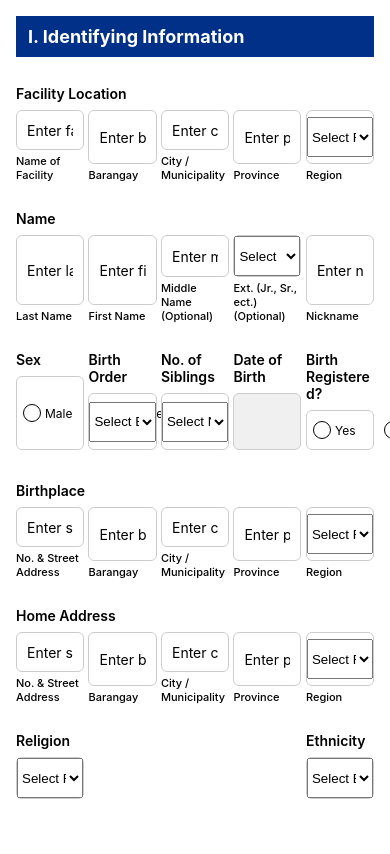
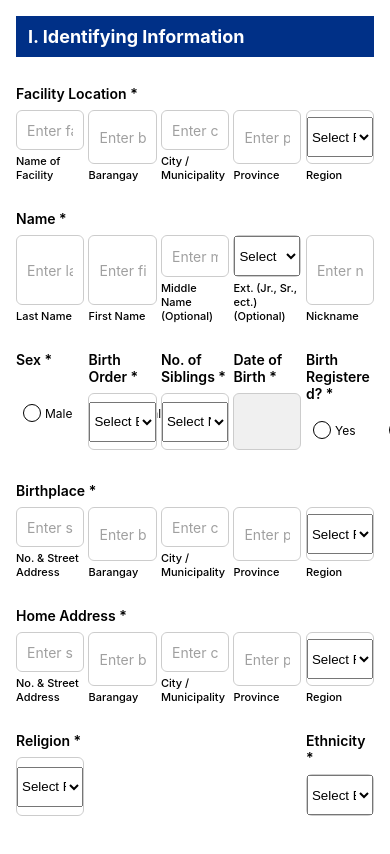
Before and after one commit to KristineS22/EDUCARE-ENROLLMENT, a React Native app: screen /IdentifyingInformationStep in a window 390 px wide. Shown: the top 854 px of the page. Built offline with nearby package versions, Linux system fonts and the light colour scheme.

Commit message:
fixed form

```diff
--- a/components/IdentifyingInformationStep.js
+++ b/components/IdentifyingInformationStep.js
@@ -146,6 +146,7 @@ export default function IdentifyingInformationStep({ route }) {
       <TextInput
         style={[styles.input, !editable && { backgroundColor: "#f0f0f0" }]}
         placeholder={placeholder}
+        placeholderTextColor="#A0A0A0"
         value={value}
         onChangeText={onChangeText}
         editable={editable}
@@ -171,7 +172,7 @@ export default function IdentifyingInformationStep({ route }) {
           <Text style={styles.sectionTitle}>I. Identifying Information</Text>
 
           {/* Facility Location */}
-          <Text style={styles.label}>Facility Location</Text>
+          <Text style={styles.label}>Facility Location *</Text>
           <View style={styles.column5}>
             <View style={styles.inputWrapper}>
               <InputField
@@ -216,7 +217,7 @@ export default function IdentifyingInformationStep({ route }) {
           </View>
 
           {/* Name */}
-          <Text style={styles.label}>Name</Text>
+          <Text style={styles.label}>Name *</Text>
           <View style={styles.column5}>
             <View style={styles.inputWrapper}>
               <InputField
@@ -265,13 +266,13 @@ export default function IdentifyingInformationStep({ route }) {
           <View style={styles.column5}>
             {/* Sex */}
             <View style={styles.inputWrapper}>
-              <Text style={styles.label}>Sex</Text>
+              <Text style={styles.label}>Sex *</Text>
               {renderRadioGroup("sex", form.sex)}
             </View>
 
             {/* Birth Order */}
             <View style={styles.inputWrapper}>
-              <Text style={styles.label}>Birth Order</Text>
+              <Text style={styles.label}>Birth Order *</Text>
               <DropdownPicker
                 selectedValue={form.birthOrder}
                 onValueChange={(value) => handleChange("birthOrder", value)}
@@ -281,7 +282,7 @@ export default function IdentifyingInformationStep({ route }) {
 
             {/* Number of Siblings */}
             <View style={styles.inputWrapper}>
-              <Text style={styles.label}>No. of Siblings</Text>
+              <Text style={styles.label}>No. of Siblings *</Text>
               <DropdownPicker
                 selectedValue={form.siblings}
                 onValueChange={(value) => handleChange("siblings", value)}
@@ -291,7 +292,7 @@ export default function IdentifyingInformationStep({ route }) {
 
             {/* Date of Birth */}
             <View style={styles.inputWrapper}>
-              <Text style={styles.label}>Date of Birth</Text>
+              <Text style={styles.label}>Date of Birth *</Text>
               <InputField
                 value={form.dob}
                 onChangeText={() => {}}
@@ -301,13 +302,13 @@ export default function IdentifyingInformationStep({ route }) {
 
             {/* Birth Registration */}
             <View style={styles.inputWrapper}>
-              <Text style={styles.label}>Birth Registered?</Text>
+              <Text style={styles.label}>Birth Registered? *</Text>
               {renderYesNoRadioGroup("birthRegistered", form.birthRegistered)}
             </View>
           </View>
 
           {/* Place of Birth */}
-          <Text style={styles.label}>Birthplace</Text>
+          <Text style={styles.label}>Birthplace *</Text>
           <View style={styles.column5}>
             <View style={styles.inputWrapper}>
               <InputField
@@ -352,7 +353,7 @@ export default function IdentifyingInformationStep({ route }) {
           </View>
 
           {/* Home Address */}
-          <Text style={styles.label}>Home Address</Text>
+          <Text style={styles.label}>Home Address *</Text>
           <View style={styles.column5}>
             <View style={styles.inputWrapper}>
               <InputField
@@ -399,7 +400,7 @@ export default function IdentifyingInformationStep({ route }) {
           {/* Religion and Ethnicity */}
           <View style={styles.column2}>
             <View style={styles.inputWrapper2}>
-              <Text style={styles.label}>Religion</Text>
+              <Text style={styles.label}>Religion *</Text>
               <DropdownPicker
                 selectedValue={form.religion}
                 onValueChange={(value) => handleChange("religion", value)}
@@ -407,7 +408,7 @@ export default function IdentifyingInformationStep({ route }) {
               />
             </View>
             <View style={styles.inputWrapper2}>
-              <Text style={styles.label}>Ethnicity</Text>
+              <Text style={styles.label}>Ethnicity *</Text>
               <DropdownPicker
                 selectedValue={form.ethnicity}
                 onValueChange={(value) => handleChange("ethnicity", value)}
@@ -503,11 +504,11 @@ const styles = StyleSheet.create({
     paddingHorizontal: 6,
     paddingVertical: 10,
     borderWidth: 1,
-    borderColor: "#ccc",
+    borderColor: "#fff",
     borderRadius: 6,
     backgroundColor: "#fff",
     minHeight: 40,
-    gap: 20,
+    gap: 25,
   },
   radioButton: {
     flexDirection: "row",
@@ -528,10 +529,10 @@ const styles = StyleSheet.create({
     justifyContent: "center",
   },
   checked: {
-    height: 10,
-    width: 10,
-    borderRadius: 5,
-    backgroundColor: "#000",
+    height: 15,
+    width: 15,
+    borderRadius: 9,
+    backgroundColor: "#00188D",
   },
   sublabel: {
     fontSize: 11,
```
